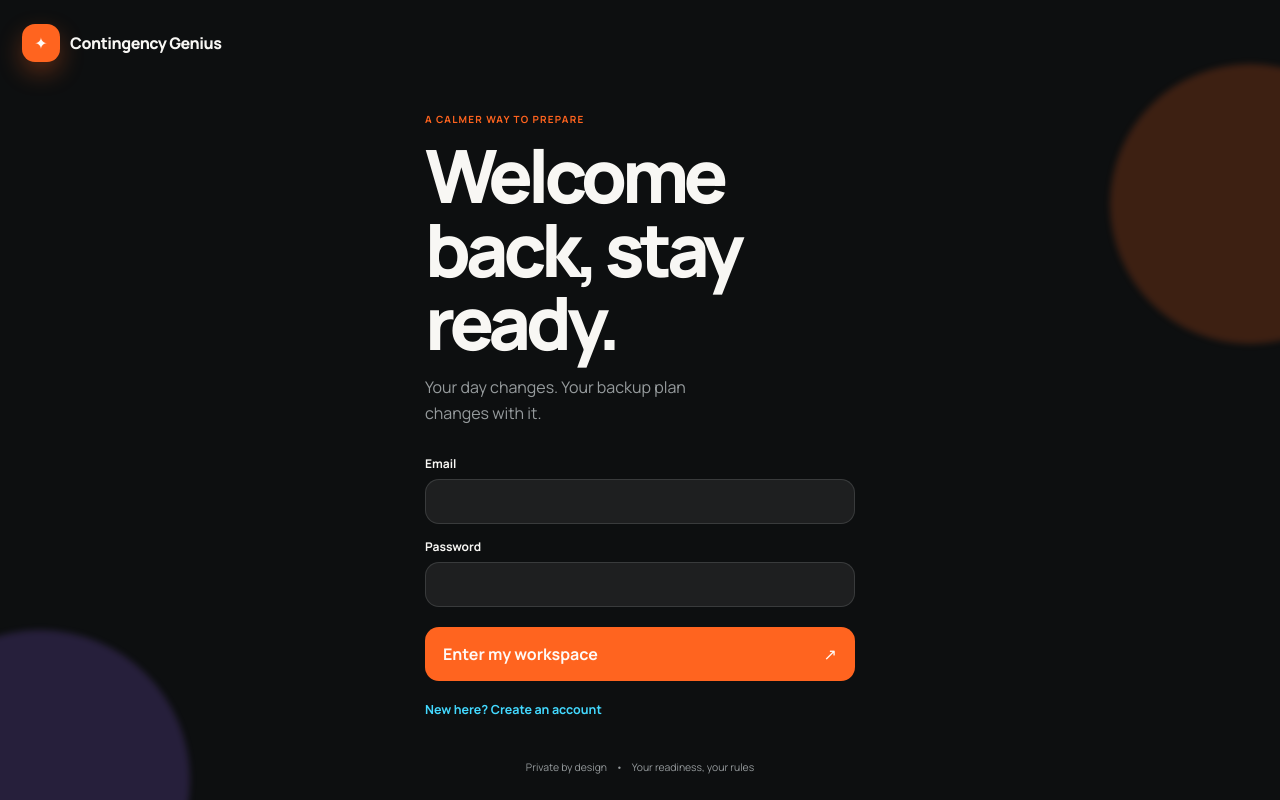
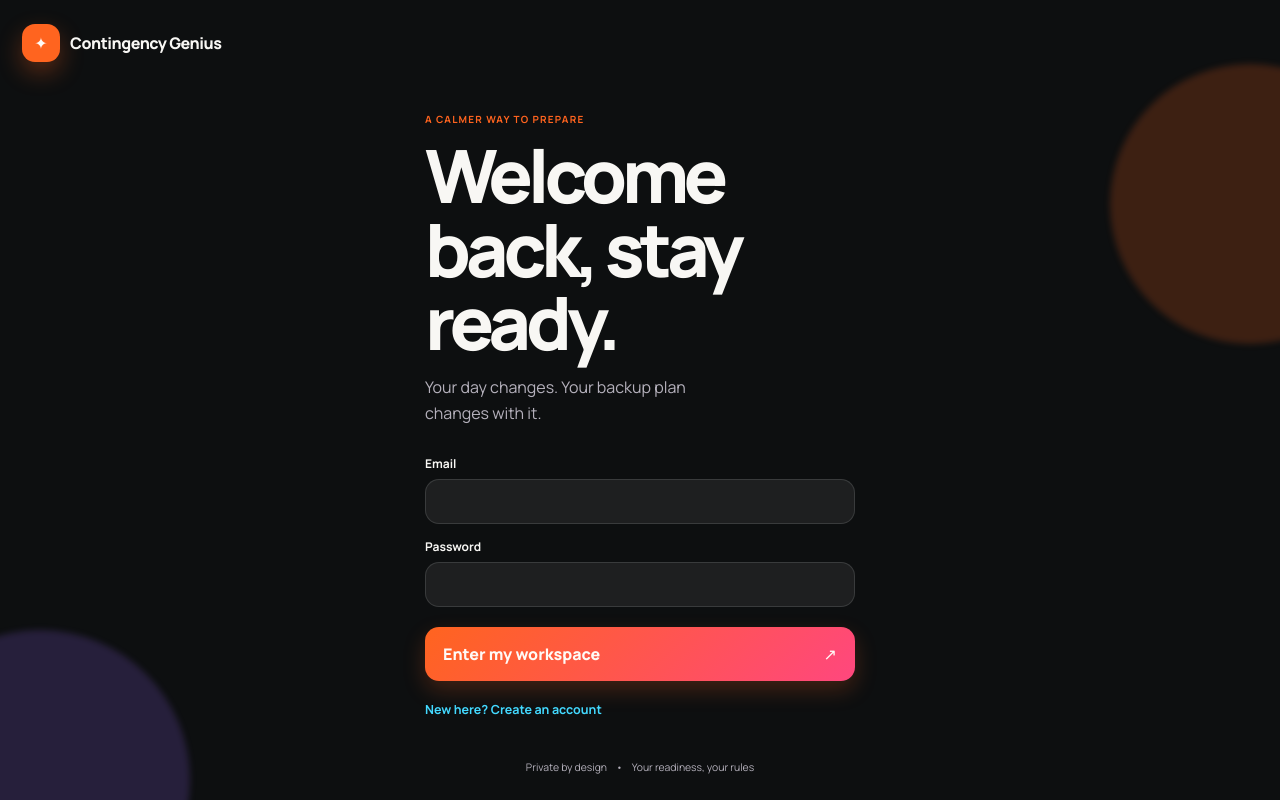
Before and after one commit to hridyanshsandilya2028-hash/product-management, a React (Vite) app: page / in a window 1280 px wide. Built offline with nearby package versions, Linux system fonts and the light colour scheme; no server answers.

Commit message:
Amplify vibrant visual system
Co-authored-by: Copilot App <223556219+Copilot@users.noreply.github.com>

```diff
--- a/src/theme/tokens.css
+++ b/src/theme/tokens.css
@@ -6,35 +6,37 @@
   background: #0d0f10;
   font-synthesis: none;
   --bg: #0d0f10;
-  --panel: #151819;
-  --panel-raised: #24242b;
+  --panel: #17171d;
+  --panel-raised: #292735;
   --text: #f8f7f4;
-  --muted: #969b9d;
+  --muted: #b5b1bc;
   --accent: #ff641f;
   --accent-ink: #fffaf6;
   --coral: #ff477e;
   --violet: #9a6bff;
   --cyan: #43d9ff;
   --lime: #b8f05b;
-  --border: rgba(255, 255, 255, 0.08);
+  --yellow: #ffd166;
+  --border: rgba(255, 255, 255, 0.13);
   --radius: 12px;
   --heading-font: "Manrope", system-ui, sans-serif;
   --motion: 140ms ease;
 }
 
 :root[data-theme="shadow"] {
-  --bg: #101112;
-  --panel: #181a1b;
-  --panel-raised: #242627;
+  --bg: #100d18;
+  --panel: #1b1725;
+  --panel-raised: #302441;
   --text: #fbfaf7;
-  --muted: #a1a5a5;
+  --muted: #c0b8ca;
   --accent: #ff7a32;
   --accent-ink: #fffaf6;
   --coral: #ff5b91;
   --violet: #ad83ff;
   --cyan: #5de1ff;
   --lime: #c6f76c;
-  --border: rgba(255, 255, 255, 0.08);
+  --yellow: #ffe08a;
+  --border: rgba(255, 255, 255, 0.14);
   --radius: 20px;
   --heading-font: "Manrope", system-ui, sans-serif;
   --motion: 240ms ease;
@@ -46,7 +48,7 @@ body {
   min-width: 320px;
   min-height: 100vh;
   background-color: var(--bg);
-  background-image: radial-gradient(circle at 4% -8%, rgba(255,100,31,.22), transparent 26%), radial-gradient(circle at 100% 18%, rgba(154,107,255,.16), transparent 28%), radial-gradient(circle at 82% 92%, rgba(67,217,255,.09), transparent 24%);
+  background-image: radial-gradient(circle at 4% -8%, rgba(255,100,31,.34), transparent 29%), radial-gradient(circle at 100% 18%, rgba(154,107,255,.27), transparent 31%), radial-gradient(circle at 82% 92%, rgba(67,217,255,.17), transparent 27%), radial-gradient(circle at 32% 62%, rgba(255,71,126,.08), transparent 28%);
   background-size: auto;
 }
 button, [role="radio"] { font: inherit; }
@@ -67,29 +69,29 @@ h2 { margin-bottom: 0; font-size: 1rem; }
 .onboarding h1 { margin-bottom: 24px; }
 .onboarding-copy { max-width: 340px; margin-bottom: 34px; }
 .mode-list { display: grid; gap: 12px; }
-.card { background: var(--panel); border: 1px solid var(--border); border-radius: var(--radius); box-shadow: 0 16px 36px rgba(0,0,0,.16); }
+.card { background: linear-gradient(145deg, color-mix(in srgb, var(--panel) 88%, var(--violet)), var(--panel) 62%); border: 1px solid var(--border); border-radius: var(--radius); box-shadow: 0 18px 42px rgba(0,0,0,.25), 0 0 0 1px rgba(255,255,255,.02) inset; }
 .mode-card { display: grid; grid-template-columns: 40px 1fr auto; gap: 14px; align-items: center; padding: 14px; cursor: pointer; transition: border-color var(--motion), background var(--motion); }
 .mode-card.selected { border-color: var(--accent); background: var(--panel-raised); }
 .mode-swatch { width: 40px; height: 40px; border-radius: calc(var(--radius) / 2); }
-.mode-swatch.vigilante { background: var(--accent); }
-.mode-swatch.shadow { background: var(--violet); box-shadow: inset 0 0 0 8px #2d2040; }
+.mode-swatch.vigilante { background: linear-gradient(135deg, var(--accent), var(--coral)); box-shadow: 0 8px 18px rgba(255,100,31,.3); }
+.mode-swatch.shadow { background: linear-gradient(135deg, var(--violet), var(--cyan)); box-shadow: inset 0 0 0 8px #2d2040, 0 8px 18px rgba(154,107,255,.25); }
 .mode-title-row { display: flex; gap: 8px; align-items: center; }
 .mode-card p { margin: 5px 0 0; color: var(--muted); font-size: .78rem; }
 .pill { display: inline-flex; padding: 4px 6px; color: var(--accent-ink); background: var(--accent); border-radius: 999px; font: 500 .56rem var(--heading-font); letter-spacing: .04em; }
 .mode-check { color: var(--accent); font-size: 1.1rem; }
-.button { border: 0; border-radius: 14px; padding: 13px 16px; color: var(--accent-ink); background: var(--accent); cursor: pointer; font-weight: 700; transition: transform var(--motion), filter var(--motion), box-shadow var(--motion); }
-.button:hover { filter: brightness(1.08); transform: translateY(-1px); }
+.button { border: 0; border-radius: 14px; padding: 13px 16px; color: var(--accent-ink); background: linear-gradient(135deg, var(--accent), var(--coral)); cursor: pointer; font-weight: 800; box-shadow: 0 9px 22px rgba(255,100,31,.22); transition: transform var(--motion), filter var(--motion), box-shadow var(--motion); }
+.button:hover { filter: brightness(1.12) saturate(1.12); transform: translateY(-2px); box-shadow: 0 13px 28px rgba(255,100,31,.3); }
 .button:active { transform: translateY(0); }
 .button:disabled { cursor: not-allowed; opacity: .55; transform: none; }
-.button-secondary { color: var(--text); background: var(--panel-raised); }
-.button-ghost { color: var(--text); background: transparent; }
+.button-secondary { color: var(--text); background: linear-gradient(135deg, var(--panel-raised), color-mix(in srgb, var(--violet) 22%, var(--panel-raised))); }
+.button-ghost { color: var(--text); background: rgba(255,255,255,.07); }
 .onboarding-cta { display: flex; justify-content: space-between; align-items: center; margin-top: 34px; }
 .onboarding-footnote { margin: auto 0 0; padding-top: 48px; color: var(--muted); font-size: .7rem; text-align: center; }
-.bottom-nav { position: fixed; right: 50%; bottom: 14px; left: auto; display: flex; justify-content: space-between; gap: 2px; width: min(calc(100% - 28px), 484px); padding: 8px; transform: translateX(50%); background: #1a1d1e; border: 1px solid rgba(255,255,255,.08); border-radius: 24px; box-shadow: 0 14px 34px rgba(0,0,0,.36); z-index: 10; }
+.bottom-nav { position: fixed; right: 50%; bottom: 14px; left: auto; display: flex; justify-content: space-between; gap: 2px; width: min(calc(100% - 28px), 484px); padding: 8px; transform: translateX(50%); background: linear-gradient(115deg, rgba(34,28,43,.96), rgba(20,28,38,.96)); border: 1px solid rgba(255,255,255,.16); border-radius: 24px; box-shadow: 0 18px 42px rgba(0,0,0,.5), 0 0 24px rgba(154,107,255,.12); backdrop-filter: blur(18px); z-index: 10; }
 .nav-item { display: grid; justify-items: center; gap: 3px; min-width: 56px; padding: 7px 8px; color: var(--muted); text-decoration: none; font-size: .56rem; font-weight: 600; }
 .nav-icon { display: grid; place-items: center; width: 28px; height: 28px; border-radius: 50%; font-size: 1rem; }
 .nav-item.active { color: var(--text); }
-.nav-item.active .nav-icon { color: var(--accent-ink); background: var(--accent); box-shadow: 0 6px 16px rgba(255,100,31,.26); }
+.nav-item.active .nav-icon { color: var(--accent-ink); background: linear-gradient(135deg, var(--accent), var(--coral)); box-shadow: 0 7px 19px rgba(255,100,31,.38); }
 .gauge { position: relative; width: 240px; height: 140px; overflow: hidden; text-align: center; }
 .gauge-arc { position: absolute; inset: 0; border: 14px solid var(--panel-raised); border-bottom: 0; border-radius: 240px 240px 0 0; transform-origin: center bottom; }
 .gauge-arc::after { content: ""; position: absolute; inset: -14px; border: 14px solid var(--accent); border-bottom: 0; border-radius: 240px 240px 0 0; transform-origin: center bottom; transform: rotate(var(--gauge-progress)); transition: transform 800ms ease; }
@@ -102,7 +104,7 @@ h2 { margin-bottom: 0; font-size: 1rem; }
 .brief-mode { color: var(--accent); font: 500 .7rem var(--heading-font); letter-spacing: .12em; text-transform: uppercase; }
 .brief-mode { padding: 8px 10px; background: rgba(255,100,31,.12); border: 1px solid rgba(255,100,31,.28); border-radius: 999px; }
 .risk-summary-card { padding: 20px; box-shadow: 0 18px 44px rgba(0,0,0,.18); }
-.risk-summary-card { background: radial-gradient(circle at 92% 10%, rgba(255,100,31,.16), transparent 32%), var(--panel); }
+.risk-summary-card { background: radial-gradient(circle at 92% 10%, rgba(255,100,31,.34), transparent 32%), radial-gradient(circle at 10% 100%, rgba(67,217,255,.14), transparent 34%), var(--panel); }
 .card-heading-row { display: flex; justify-content: space-between; align-items: flex-start; gap: 14px; margin-bottom: 18px; }
 .card-heading-row h2 { margin-top: 6px; font-size: 1.2rem; }
 .status-chip { padding: 6px 9px; color: var(--accent); border: 1px solid color-mix(in srgb, var(--accent) 45%, transparent); border-radius: 999px; font-size: .68rem; white-space: nowrap; }
@@ -111,7 +113,7 @@ h2 { margin-bottom: 0; font-size: 1rem; }
 .brief-section-header { display: flex; justify-content: space-between; align-items: flex-end; gap: 12px; }
 .brief-section-header h2 { margin-top: 6px; font-size: 1.15rem; }
 .brief-status-grid { display: grid; grid-template-columns: repeat(3, 1fr); gap: 9px; }
-.status-tile { display: flex; align-items: center; gap: 8px; min-width: 0; padding: 12px 9px; background: var(--panel); border: 1px solid var(--border); border-radius: 16px; }
+.status-tile { display: flex; align-items: center; gap: 8px; min-width: 0; padding: 12px 9px; background: linear-gradient(145deg, rgba(255,255,255,.1), rgba(255,255,255,.025)); border: 1px solid var(--border); border-radius: 16px; box-shadow: 0 10px 24px rgba(0,0,0,.16); }
 .status-tile-icon { display: grid; place-items: center; flex: 0 0 28px; width: 28px; height: 28px; color: var(--accent); background: rgba(255,100,31,.12); border-radius: 50%; font-size: .88rem; }
 .status-tile strong, .status-tile small { display: block; overflow: hidden; text-overflow: ellipsis; white-space: nowrap; }
 .status-tile strong { font-size: .75rem; text-transform: capitalize; }
@@ -125,9 +127,9 @@ h2 { margin-bottom: 0; font-size: 1rem; }
 .contingency-card-link { color: inherit; text-decoration: none; }
 .contingency-card { padding: 14px 16px; display: flex; flex-direction: column; gap: 10px; }
 .contingency-card:hover { border-color: color-mix(in srgb, var(--accent) 55%, var(--border)); transform: translateY(-2px); transition: transform var(--motion), border-color var(--motion); }
-.contingency-card:nth-child(2) { background: linear-gradient(115deg, rgba(154,107,255,.12), var(--panel) 42%); }
-.contingency-card:nth-child(3) { background: linear-gradient(115deg, rgba(67,217,255,.1), var(--panel) 42%); }
-.contingency-card:nth-child(4) { background: linear-gradient(115deg, rgba(184,240,91,.09), var(--panel) 42%); }
+.contingency-card:nth-child(2) { background: linear-gradient(115deg, rgba(154,107,255,.27), var(--panel) 48%); }
+.contingency-card:nth-child(3) { background: linear-gradient(115deg, rgba(67,217,255,.22), var(--panel) 48%); }
+.contingency-card:nth-child(4) { background: linear-gradient(115deg, rgba(184,240,91,.18), var(--panel) 48%); }
 .contingency-header { display: flex; align-items: center; gap: 10px; }
 .status-dot { display: inline-block; width: 9px; height: 9px; border-radius: 50%; }
 .status-low { background: #7dffb0; }
@@ -181,7 +183,7 @@ h2 { margin-bottom: 0; font-size: 1rem; }
 .sr-only { position: absolute; width: 1px; height: 1px; padding: 0; margin: -1px; overflow: hidden; clip: rect(0, 0, 0, 0); white-space: nowrap; border: 0; }
 .top-bar { display: flex; justify-content: space-between; align-items: center; padding: 16px 18px 0; }
 .brand-lockup { display: inline-flex; align-items: center; gap: 9px; color: var(--text); text-decoration: none; font-weight: 800; font-size: .78rem; letter-spacing: -.03em; }
-.brand-mark { display: grid; place-items: center; width: 32px; height: 32px; color: var(--accent-ink); background: var(--accent); border-radius: 11px; font-size: .9rem; box-shadow: 0 7px 18px rgba(255,100,31,.24); }
+.brand-mark { display: grid; place-items: center; width: 32px; height: 32px; color: var(--accent-ink); background: linear-gradient(135deg, var(--accent), var(--coral)); border-radius: 11px; font-size: .9rem; box-shadow: 0 7px 18px rgba(255,100,31,.35); }
 .top-settings-link { display: grid; place-items: center; width: 34px; height: 34px; color: var(--text); text-decoration: none; background: var(--panel); border: 1px solid var(--border); border-radius: 50%; letter-spacing: .12em; }
 .plan-shell { display: flex; flex-direction: column; gap: 18px; }
 .plan-header { display: flex; justify-content: space-between; align-items: center; gap: 12px; }
```
